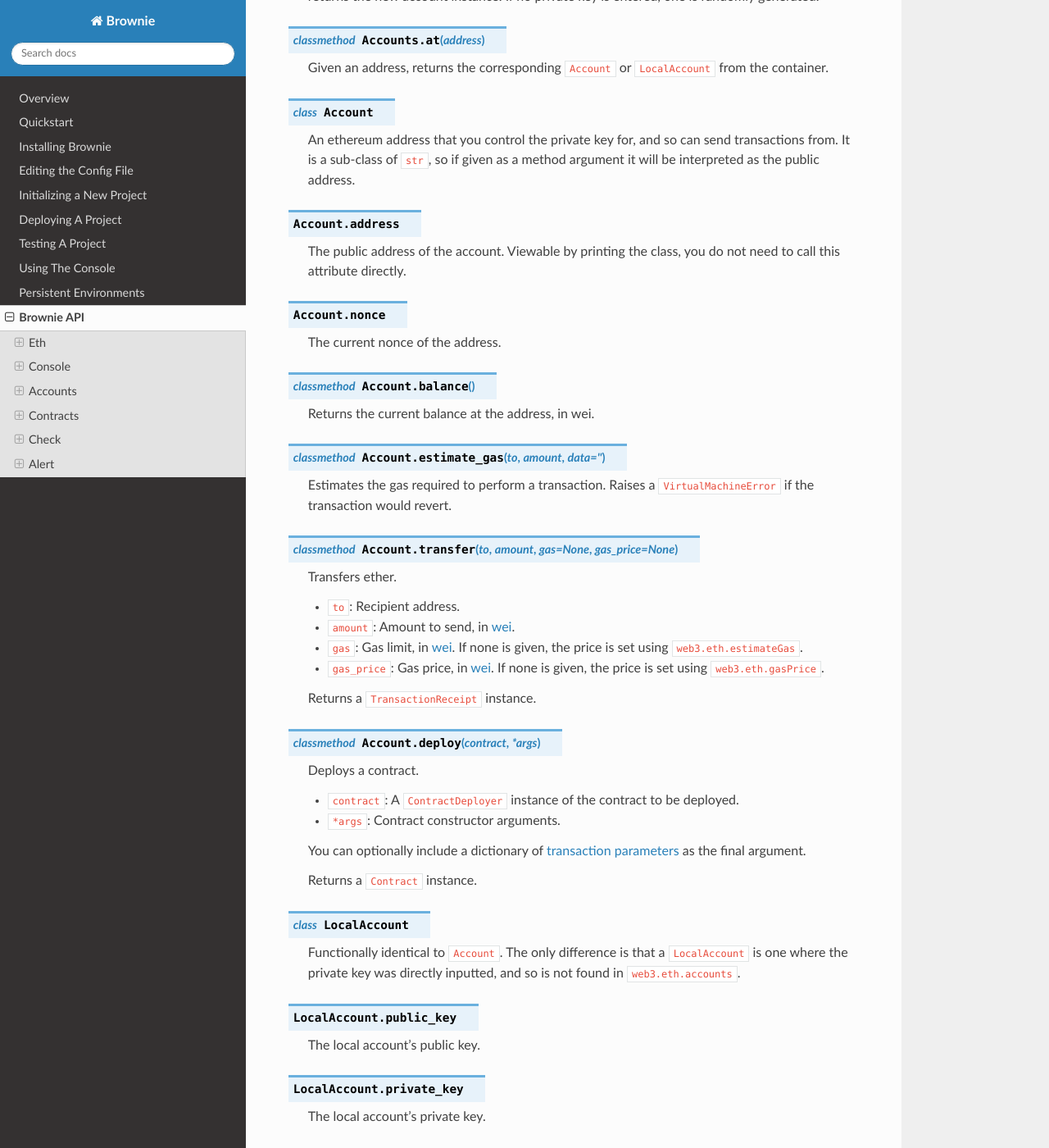
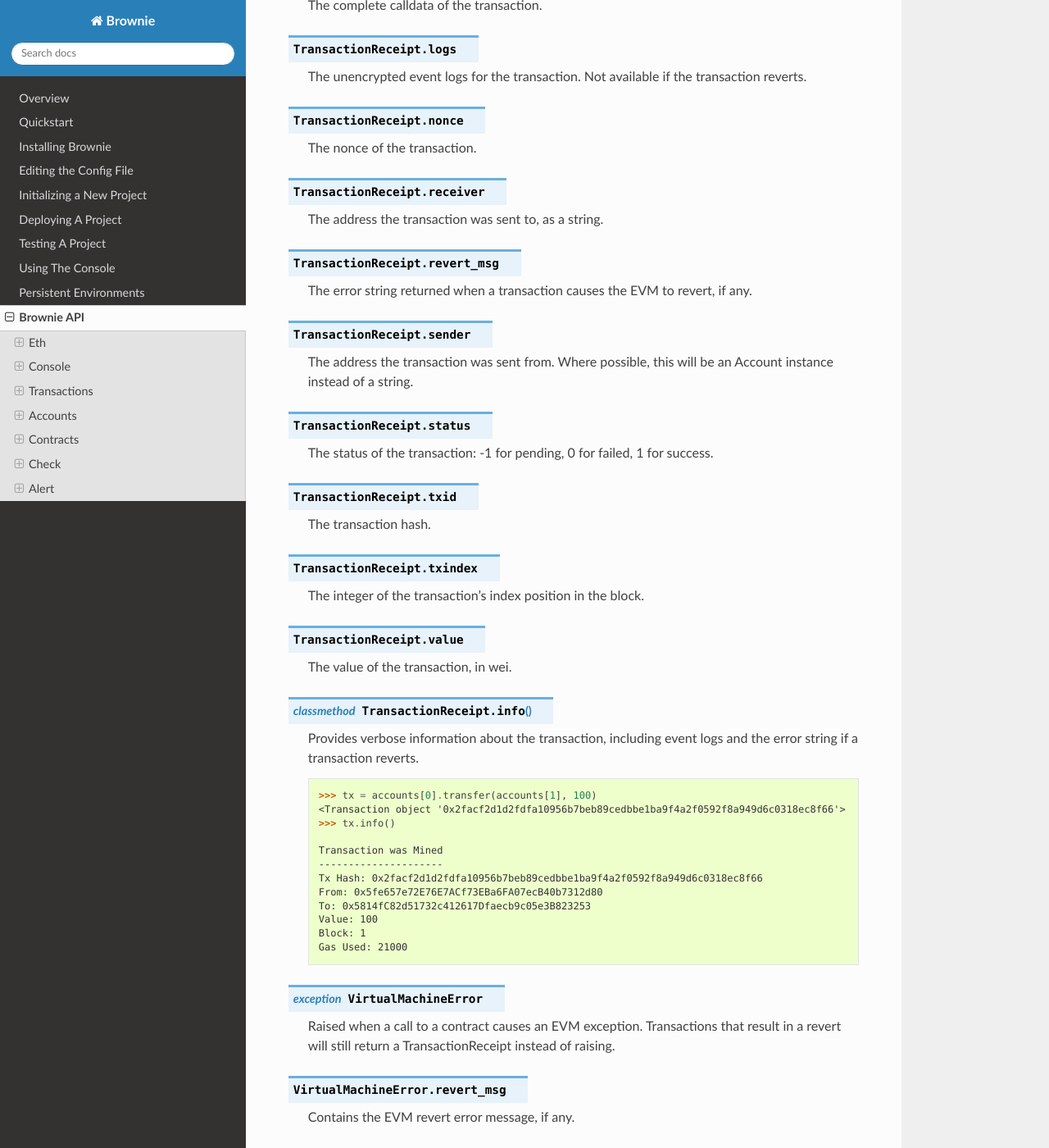
Before and after one commit to eth-brownie/brownie, a Sphinx documentation site: the page built from docs/api.rst, in a window 1280 px wide and 1400 px high, scrolled down 2220 px. Shown: the whole window at 82% size. Built offline with Sphinx 7.4.7 and the Read the Docs theme 2.0.0, drawn with Linux system fonts in a browser that asks for light colours; some of the changed text lies outside the part shown.

Commit message:
docs update

```diff
--- a/docs/api.rst
+++ b/docs/api.rst
@@ -5,6 +5,8 @@
 ===========
 
 The following classes and methods are available when developing brownie scripts or using the console.
+
+When using the console, you can call the builtin ``dir`` function to see available methods and attributes for any class. Callables are highlighed in blue, attributes in yellow.
 
 Eth
 ===
@@ -14,30 +16,6 @@
 .. py:class:: web3
 
     Brownie implementation of ``web3py.web3``. Only some class methods are exposed. See the `Web3.py docs <https://web3py.readthedocs.io/en/stable/index.html>`__ for more information.
-
-.. py:class:: TransactionReceipt
-
-    An instance of this class is returned whenever a transaction is completed. Contains a combination of values from ``web3.eth.getTransaction`` and ``web3.eth.getTransactionReceipt``.
-
-.. py:classmethod:: TransactionReceipt.info()
-
-    Provides verbose information about the transaction.
-
-    ::
-
-        >>> tx = accounts[0].transfer(accounts[1], 100)
-        <Transaction object '0x2facf2d1d2fdfa10956b7beb89cedbbe1ba9f4a2f0592f8a949d6c0318ec8f66'>
-        >>> tx.info()
-
-        Transaction was Mined
-        ---------------------
-        Tx Hash: 0x2facf2d1d2fdfa10956b7beb89cedbbe1ba9f4a2f0592f8a949d6c0318ec8f66
-        From: 0x5fe657e72E76E7ACf73EBa6FA07ecB40b7312d80
-        To: 0x5814fC82d51732c412617Dfaecb9c05e3B823253
-        Value: 100
-        Function Signature: 0x0
-        Block: 1
-        Gas Used: 21000
 
 .. _wei:
 
@@ -84,6 +54,111 @@
 .. py:method:: run(script)
 
     Runs a deployment script. See :ref:`deploy` for more information.
+
+
+Transactions
+============
+
+.. py:class:: TransactionReceipt
+
+    An instance of this class is returned whenever a transaction is broadcasted. When printed in the console, they will appear yellow if the transaction is still pending or red if the transaction caused the EVM to revert.
+
+    Many of the attributes will be set to ``None`` while the transaction is still pending.
+
+.. py:attribute:: TransactionReceipt.block_number
+
+    The block height at which the transaction confirmed.
+
+.. py:attribute:: TransactionReceipt.contract_address
+
+    The address of the contract deployed as a result of this transaction, if any.
+
+.. py:attribute:: TransactionReceipt.events
+
+    A dictionary of decoded event logs for this transaction. This is still available if the transaction reverts.
+
+.. py:attribute:: TransactionReceipt.fn_name
+
+    The name of the contract and function called by the transaction.
+
+.. py:attribute:: TransactionReceipt.gas_limit
+
+    The gas limit of the transaction, in wei.
+
+.. py:attribute:: TransactionReceipt.gas_price
+
+    The gas price of the transaction, in wei.
+
+.. py:attribute:: TransactionReceipt.gas_used
+
+    The amount of gas consumed by the transaction, in wei.
+
+.. py:attribute:: TransactionReceipt.input
+
+    The complete calldata of the transaction.
+
+.. py:attribute:: TransactionReceipt.logs
+
+    The unencrypted event logs for the transaction. Not available if the transaction reverts.
+
+.. py:attribute:: TransactionReceipt.nonce
+
+    The nonce of the transaction.
+
+.. py:attribute:: TransactionReceipt.receiver
+
+    The address the transaction was sent to, as a string.
+
+.. py:attribute:: TransactionReceipt.revert_msg
+
+    The error string returned when a transaction causes the EVM to revert, if any.
+
+.. py:attribute:: TransactionReceipt.sender
+
+    The address the transaction was sent from. Where possible, this will be an Account instance instead of a string.
+
+.. py:attribute:: TransactionReceipt.status
+
+    The status of the transaction: -1 for pending, 0 for failed, 1 for success.
+
+.. py:attribute:: TransactionReceipt.txid
+
+    The transaction hash.
+
+.. py:attribute:: TransactionReceipt.txindex
+
+    The integer of the transaction's index position in the block.
+
+.. py:attribute:: TransactionReceipt.value
+
+    The value of the transaction, in wei.
+
+.. py:classmethod:: TransactionReceipt.info()
+
+    Provides verbose information about the transaction, including event logs and the error string if a transaction reverts.
+
+    ::
+
+        >>> tx = accounts[0].transfer(accounts[1], 100)
+        <Transaction object '0x2facf2d1d2fdfa10956b7beb89cedbbe1ba9f4a2f0592f8a949d6c0318ec8f66'>
+        >>> tx.info()
+
+        Transaction was Mined
+        ---------------------
+        Tx Hash: 0x2facf2d1d2fdfa10956b7beb89cedbbe1ba9f4a2f0592f8a949d6c0318ec8f66
+        From: 0x5fe657e72E76E7ACf73EBa6FA07ecB40b7312d80
+        To: 0x5814fC82d51732c412617Dfaecb9c05e3B823253
+        Value: 100
+        Block: 1
+        Gas Used: 21000
+
+.. py:exception:: VirtualMachineError
+
+    Raised when a call to a contract causes an EVM exception.  Transactions that result in a revert will still return a TransactionReceipt instead of raising.
+
+.. py:attribute:: VirtualMachineError.revert_msg
+
+    Contains the EVM revert error message, if any.
 
 Accounts
 ========
@@ -142,7 +217,7 @@
 
     You can optionally include a dictionary of `transaction parameters <https://web3py.readthedocs.io/en/stable/web3.eth.html#web3.eth.Eth.sendTransaction>`__ as the final argument.
 
-    Returns a ``Contract`` instance.
+    Returns a ``Contract`` instance upon success. If the transaction reverts or you do not wait for a confirmation, a ``TransactionReceipt`` is returned instead.
 
 .. py:class:: LocalAccount
 
@@ -210,7 +285,7 @@
 
     If the contract requires a library, the most recently deployed one will be used. If the required library has not been deployed yet an ``IndexError`` is raised.
 
-    Returns a ``Contract`` instance.
+    Returns a ``Contract`` instance upon success. If the transaction reverts or you do not wait for a confirmation, a ``TransactionReceipt`` is returned instead.
 
 .. py:classmethod:: ContractDeployer.at(address, owner=None)
 
@@ -248,7 +323,15 @@
         >>> Token[0].allowance(accounts[0], accounts[2])
         0
 
-.. py:class:: Contract.ContractTx(*args)
+.. py:attribute:: ContractCall.abi
+
+    The contract ABI specific to this method.
+
+.. py:attribute:: ContractCall.signature
+
+    The bytes4 signature of this method.
+
+.. py:class:: ContractTx(*args)
 
     A contract method that requires a transaction in order to call.
 
@@ -263,6 +346,14 @@
         Transaction sent: 0xac54b49987a77805bf6bdd78fb4211b3dc3d283ff0144c231a905afa75a06db0
         Transaction confirmed - block: 2   gas spent: 51049
         <Transaction object '0xac54b49987a77805bf6bdd78fb4211b3dc3d283ff0144c231a905afa75a06db0'>
+
+.. py:attribute:: ContractTx.abi
+
+    The contract ABI specific to this method.
+
+.. py:attribute:: ContractTx.signature
+
+    The bytes4 signature of this method.
 
 .. _api_check:
 
@@ -281,7 +372,7 @@
 
 .. py:method:: check.reverts(fn, args, fail_msg = "Expected transaction to revert", revert_msg=None)
 
-    Performs the given contract call ``fn`` with arguments ``args``. Raises if the call does not cause the EVM to throw an exception.
+    Performs the given contract call ``fn`` with arguments ``args``. Raises if the call does not cause the EVM to revert. This check will work regardless of if the revert happens from a call or a transaction.
 
     If ``revert_msg`` is not ``None``, the check will only pass if the EVM reverts with a specific message.
 
--- a/docs/persist.rst
+++ b/docs/persist.rst
@@ -13,4 +13,6 @@
 
 The first time Brownie is run on a network with persistence enabled, it will ask you to set a password. The persistent data is then encrypted and stored at ``build/networks/[network].json``. The next time you load Brownie you will be asked to enter the password. You can instead enter CTRL-C to use the network without persistence.
 
-You can use the ``reset`` command in the console to forget the addresses of deployed contracts on the active network. Or delete the ``build/networks/`` folder to erase all persistent data.
+You can use the ``reset`` command in the console to forget the addresses of deployed contracts on the active network. Local accounts that were added with ``accounts.add`` will not not be removed, they must be deleted manually from the ``accounts`` container.
+
+You can also delete the ``build/networks/`` folder to erase all persistent data.
--- a/docs/test.rst
+++ b/docs/test.rst
@@ -20,7 +20,7 @@
 
 The network is reset between running each test script. Tests cannot access any state changes that occured from a previous test.
 
-.. note:: If you do not set a default gas limit in the configuration file, ``web3.eth.estimateGas`` is called to estimate. Transactions that would cause the EVM to revert will fail during this estimation and so will not be broadcasted. You will not have access to any information about the failed transaction.
+.. note:: If you do not set a default gas limit in the configuration file, ``web3.eth.estimateGas`` is called to estimate. Transactions that would cause the EVM to revert will raise a VirtualMachineError during this estimation and so will not be broadcasted. You will not have access to any information about the failed transaction.
 
 In order to define the base contract setup, each test script should include a variable ``DEPLOYMENT`` that gives the name of a deployment script to run.
 
```
Also changed, not shown: other parts of docs/api.rst (+0 -8 lines), docs/console.rst (+16 -1 lines), 2 other files.
